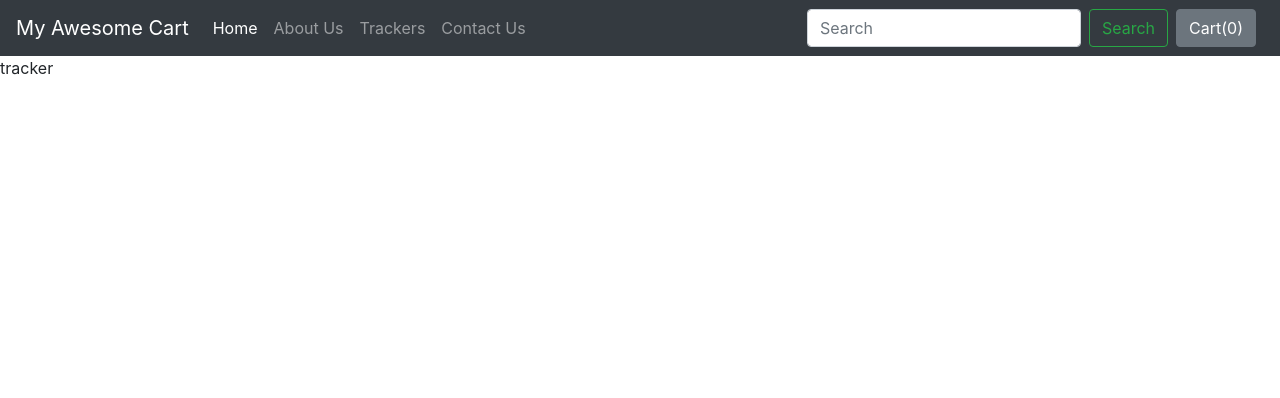
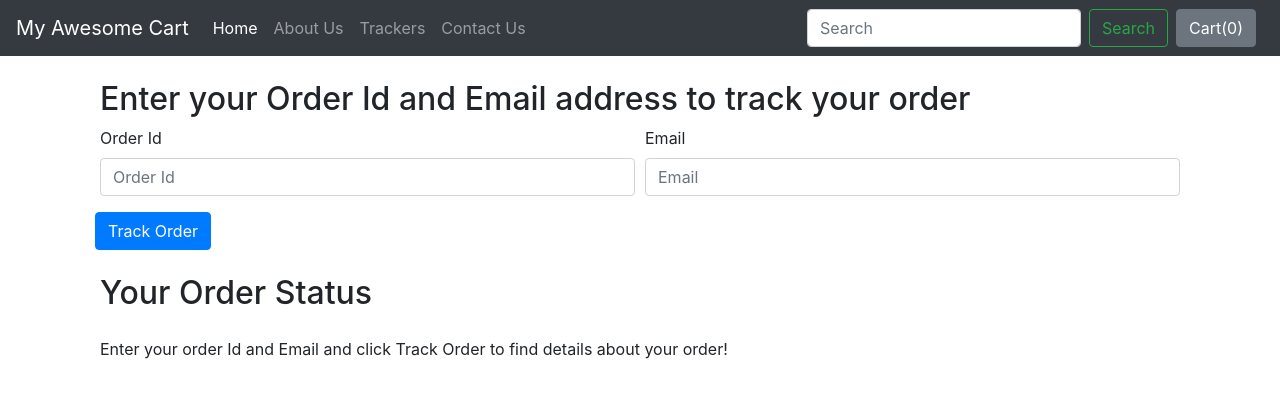
Before and after one commit to iamarjunc/E-Commerce-Website, a Django app: page /shop/tracker/ in a window 1280 px wide. Shown: the top 398 px of the page. Run offline with Django 3.2, Linux system fonts and the light colour scheme; some libraries are stand-ins or nearby versions.

Commit message:
commit 17 dec 2023

```diff
--- a/ecomweb/settings.py
+++ b/ecomweb/settings.py
@@ -57,7 +57,7 @@ ROOT_URLCONF = 'ecomweb.urls'
 TEMPLATES = [
     {
         'BACKEND': 'django.template.backends.django.DjangoTemplates',
-        'DIRS': [],
+        'DIRS': ['ecomweb/templates'],
         'APP_DIRS': True,
         'OPTIONS': {
             'context_processors': [
--- a/shop/admin.py
+++ b/shop/admin.py
@@ -1,8 +1,9 @@
 from django.contrib import admin
 
 # Register your models here.
-from .models import Product, Contact, Orders
+from .models import Product, Contact, Orders, OrderUpdate
 
 admin.site.register(Product)
 admin.site.register(Contact)
 admin.site.register(Orders)
+admin.site.register(OrderUpdate)
--- a/shop/templates/shop/basic.html
+++ b/shop/templates/shop/basic.html
@@ -50,9 +50,11 @@
 
     <!-- Optional JavaScript -->
     <!-- jQuery first, then Popper.js, then Bootstrap JS -->
-    <script src="https://code.jquery.com/jquery-3.3.1.slim.min.js" integrity="sha384-q8i/X+965DzO0rT7abK41JStQIAqVgRVzpbzo5smXKp4YfRvH+8abtTE1Pi6jizo" crossorigin="anonymous"></script>
-    <script src="https://cdnjs.cloudflare.com/ajax/libs/popper.js/1.14.6/umd/popper.min.js" integrity="sha384-wHAiFfRlMFy6i5SRaxvfOCifBUQy1xHdJ/yoi7FRNXMRBu5WHdZYu1hA6ZOblgut" crossorigin="anonymous"></script>
-    <script src="https://stackpath.bootstrapcdn.com/bootstrap/4.2.1/js/bootstrap.min.js" integrity="sha384-B0UglyR+jN6CkvvICOB2joaf5I4l3gm9GU6Hc1og6Ls7i6U/mkkaduKaBhlAXv9k" crossorigin="anonymous"></script>
-    {% block js %} {% endblock %}
+    <script src="https://code.jquery.com/jquery-3.3.1.js"
+    integrity="sha256-2Kok7MbOyxpgUVvAk/HJ2jigOSYS2auK4Pfzbm7uH60="
+    crossorigin="anonymous"></script>
+      <script src="https://cdnjs.cloudflare.com/ajax/libs/popper.js/1.14.6/umd/popper.min.js" integrity="sha384-wHAiFfRlMFy6i5SRaxvfOCifBUQy1xHdJ/yoi7FRNXMRBu5WHdZYu1hA6ZOblgut" crossorigin="anonymous"></script>
+      <script src="https://stackpath.bootstrapcdn.com/bootstrap/4.2.1/js/bootstrap.min.js" integrity="sha384-B0UglyR+jN6CkvvICOB2joaf5I4l3gm9GU6Hc1og6Ls7i6U/mkkaduKaBhlAXv9k" crossorigin="anonymous"></script>
+       {% block js %} {% endblock %}
   </body>
 </html>
--- a/shop/templates/shop/tracker.html
+++ b/shop/templates/shop/tracker.html
@@ -1,7 +1,68 @@
 {% extends 'shop/basic.html' %}
-{% block title %}
-  tracker
+{% block title%} My Awesome Cart Tracker{% endblock %}
+{% block body %}
+<div class="container">
+    <div class="col my-4">
+        <h2>Enter your Order Id and Email address to track your order</h2>
+        <form method="post" action="#" id="trackerForm">{% csrf_token %}
+            <div class="form-row">
+                <div class="form-group col-md-6">
+                    <label for="inputname">Order Id</label>
+                    <input type="text" class="form-control" id="orderId" name="orderId" placeholder="Order Id">
+                </div>
+                <div class="form-group col-md-6">
+                    <label for="inputEmail4">Email</label>
+                    <input type="email" class="form-control" id="email" name="email" placeholder="Email">
+                </div>
+                <button type="submit" class="btn btn-primary">Track Order</button>
+            </div>
+    </div>
+    <div class="col my-4">
+        <h2>Your Order Status</h2>
+        <div class="my-4">
+            <ul class="list-group" id="items">
+            	Enter your order Id and Email and click Track Order to find details about your order!
+            </ul>
+        </div>
+    </div>
+</div>
 {% endblock %}
-{% block body %}
-tracker
+
+{% block js %}
+<script>
+$('#trackerForm').submit(function(event) {
+    $('#items').empty();
+    var formData = {
+        'orderId': $('input[name=orderId]').val(),
+        'email': $('input[name=email]').val(),
+        'csrfmiddlewaretoken': $('input[name=csrfmiddlewaretoken]').val()
+    };
+    $.ajax({
+            type: 'POST',
+            url: '/shop/tracker/',
+            data: formData,
+            encode: true
+        })
+        .done(function(data) {
+            console.log(data)
+            updates = JSON.parse(data);
+            if (updates.length > 0 & updates != {}) {
+                for (i = 0; i < updates.length; i++) {
+                    let text = updates[i]['text'];
+                    let time = updates[i]['time'];
+                    mystr = `<li class="list-group-item d-flex justify-content-between align-items-center">
+                    ${text}
+                    <span class="badge badge-primary badge-pill">${time}</span>
+                </li>`
+                    $('#items').append(mystr);
+                }
+            } else {
+                mystr = `<li class="list-group-item d-flex justify-content-between align-items-center">
+                    Sorry, We are not able to fetch this order id and email. Make sure to type correct order Id and email</li>`
+                $('#items').append(mystr);
+            }
+        });
+    event.preventDefault();
+});
+</script>
 {% endblock %}
--- a/shop/views.py
+++ b/shop/views.py
@@ -1,5 +1,6 @@
+import json
 from django.shortcuts import render
-from .models import Product, Contact, Orders
+from .models import OrderUpdate, Product, Contact, Orders
 from math import ceil
 # import the logging library
 import logging
@@ -44,6 +45,23 @@ def contact(request):
     return render(request, 'shop/contact.html')
 
 def tracker(request):
+    if request.method=="POST":
+        orderId = request.POST.get('orderId', '')
+        email = request.POST.get('email', '')
+        try:
+            order = Orders.objects.filter(order_id=orderId, email=email)
+            if len(order)>0:
+                update = OrderUpdate.objects.filter(order_id=orderId)
+                updates = []
+                for item in update:
+                    updates.append({'text': item.update_desc, 'time': item.timestamp})
+                    response = json.dumps(updates, default=str)
+                return HttpResponse(response)
+            else:
+                return HttpResponse('{}')
+        except Exception as e:
+            return HttpResponse('{}')
+
     return render(request, 'shop/tracker.html')
 
 def search(request):
@@ -58,18 +76,20 @@ def productView(request, myid):
 
 def checkout(request):
     if request.method=="POST":
-        items_json= request.POST.get('itemsJson', '')
-        name=request.POST.get('name', '')
-        email=request.POST.get('email', '')
-        address=request.POST.get('address1', '') + " " + request.POST.get('address2', '')
-        city=request.POST.get('city', '')
-        state=request.POST.get('state', '')
-        zip_code=request.POST.get('zip_code', '')
-        phone=request.POST.get('phone', '')
-
-        order = Orders(items_json= items_json, name=name, email=email, address= address, city=city, state=state, zip_code=zip_code, phone=phone)
+        items_json = request.POST.get('itemsJson', '')
+        name = request.POST.get('name', '')
+        email = request.POST.get('email', '')
+        address = request.POST.get('address1', '') + " " + request.POST.get('address2', '')
+        city = request.POST.get('city', '')
+        state = request.POST.get('state', '')
+        zip_code = request.POST.get('zip_code', '')
+        phone = request.POST.get('phone', '')
+        order = Orders(items_json=items_json, name=name, email=email, address=address, city=city,
+                       state=state, zip_code=zip_code, phone=phone)
         order.save()
-        thank=True
-        id=order.order_id
-        return render(request, 'shop/checkout.html', {'thank':thank, 'id':id})
+        update = OrderUpdate(order_id=order.order_id, update_desc="The order has been placed")
+        update.save()
+        thank = True
+        id = order.order_id
+        return render(request, 'shop/checkout.html', {'thank':thank, 'id': id})
     return render(request, 'shop/checkout.html')
```
Also changed, not shown: shop/models.py (+10 -0 lines), db.sqlite3, shop/migrations/0006_orderupdate.py (added).
